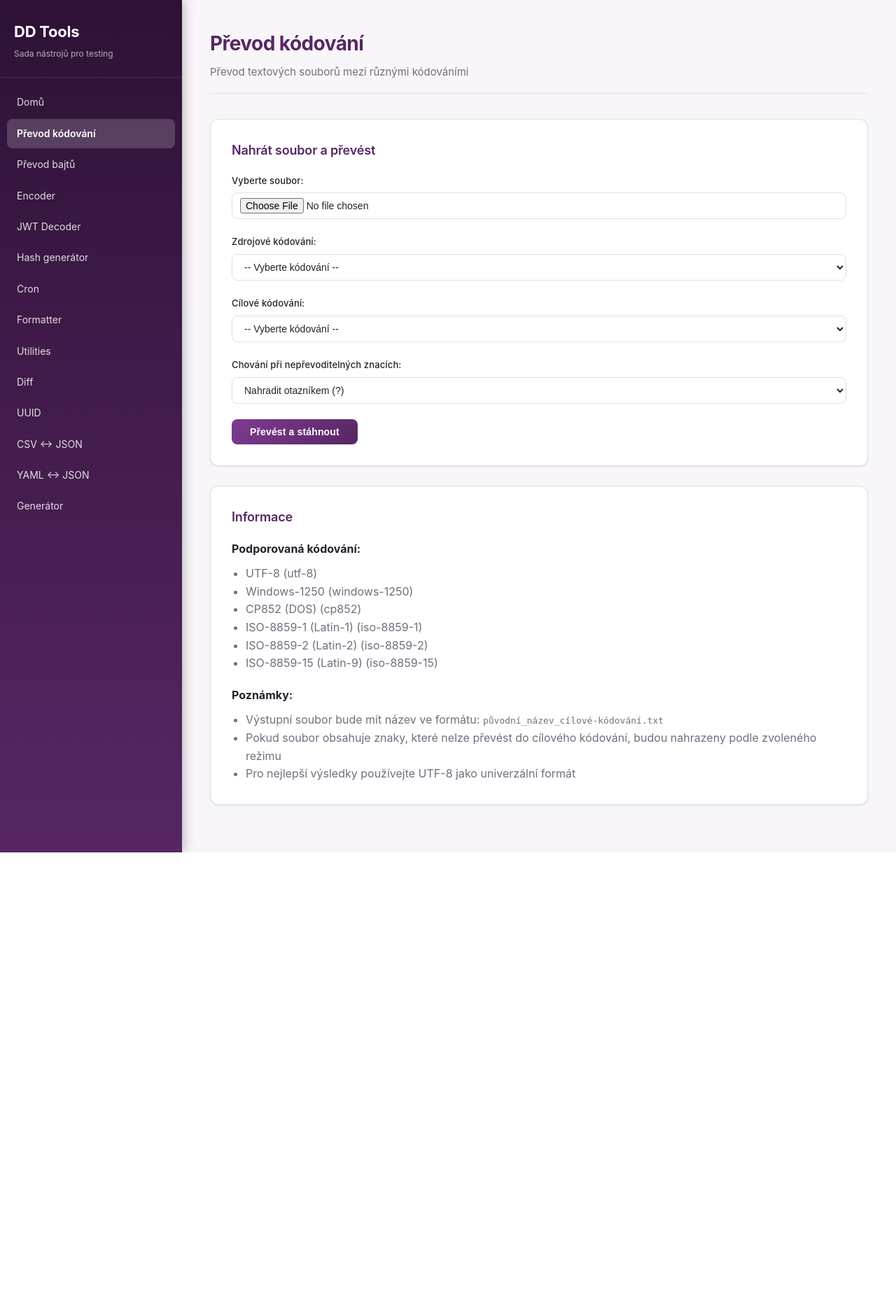
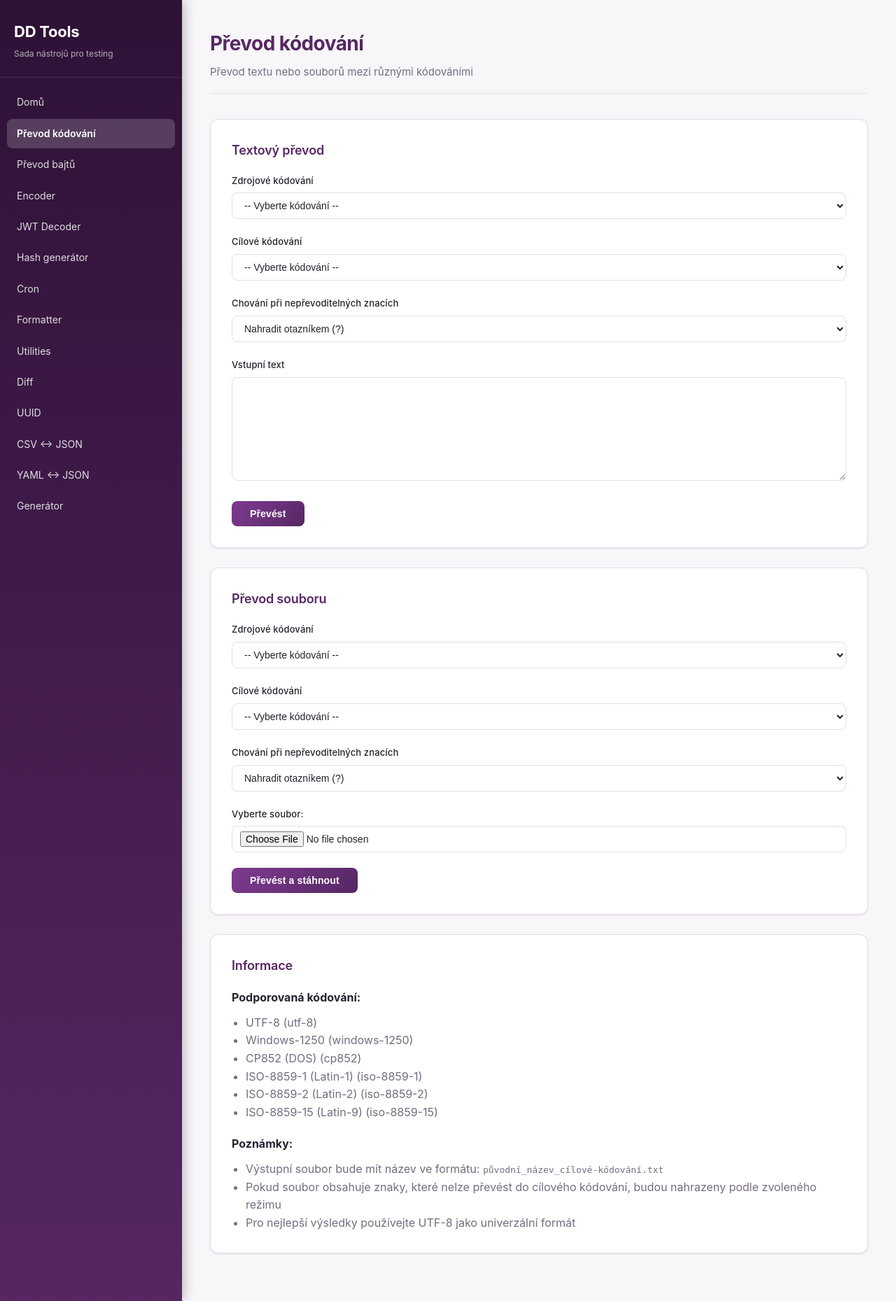
Before and after one commit to Tupoun/dd-tools, a Flask app: page /encoding in a window 1280 px wide. Shown: the whole page at 70% size. Before the commit the page ends 1218 px from the top, so only its background shows below. Run offline with Flask 3, Linux system fonts and the light colour scheme; parts of the project's set-up code (start-up, migrations or seed data) failed here and were passed over.

Commit message:
feat: add text mode to encoding converter + dark mode support (#8)
- New convert_text() in libs/encoding_converter.py for string-to-string conversion
- /encoding route now handles POST for text mode, renders result inline
- encoding.html refactored: Jinja2 macro for shared encoding controls, text mode card first, file download card second
- style.css: added @media (prefers-color-scheme: dark) with full variable overrides

Co-authored-by: Claude Sonnet 4.6 <noreply@anthropic.com>

```diff
--- a/app.py
+++ b/app.py
@@ -111,14 +111,35 @@ def index():
     return render_template('index.html', tools=TOOLS)
 
 
-@app.route('/encoding')
+@app.route('/encoding', methods=['GET', 'POST'])
 def encoding_converter_page():
     """Stránka pro převod kódování"""
     encodings = encoding_converter.get_encodings()
     error_modes = encoding_converter.get_error_modes()
+    result = None
+    form_data = {}
+
+    if request.method == 'POST':
+        source_encoding = request.form.get('source_encoding')
+        target_encoding = request.form.get('target_encoding')
+        error_mode = request.form.get('error_mode', 'replace')
+        text = request.form.get('text_input', '')
+        form_data = {
+            'source_encoding': source_encoding,
+            'target_encoding': target_encoding,
+            'error_mode': error_mode,
+            'text_input': text,
+        }
+        output, error = encoding_converter.convert_text(
+            text, source_encoding, target_encoding, error_mode
+        )
+        result = {'output': output, 'error': error}
+
     return render_template('encoding.html',
                            encodings=encodings,
                            error_modes=error_modes,
+                           result=result,
+                           form_data=form_data,
                            tools=TOOLS)
 
 
--- a/libs/encoding_converter.py
+++ b/libs/encoding_converter.py
@@ -58,6 +58,23 @@ def convert_content(content, source_encoding, target_encoding, error_mode='repla
         return None, f"Neočekávaná chyba: {str(e)}"
 
 
+def convert_text(text, source_encoding, target_encoding, error_mode='replace'):
+    """
+    Převede text zadaný jako řetězec mezi kódováními.
+    Vrací (výsledný řetězec, chybová zpráva nebo None).
+    """
+    try:
+        encoded = text.encode(source_encoding, errors=error_mode)
+        result = encoded.decode(target_encoding, errors=error_mode)
+        return result, None
+    except UnicodeEncodeError:
+        return None, f"Chyba při enkódování: Zdrojové kódování '{source_encoding}' neodpovídá vstupnímu textu."
+    except UnicodeDecodeError:
+        return None, f"Chyba při dekódování: Výsledek nelze interpretovat jako '{target_encoding}'."
+    except Exception as e:
+        return None, f"Neočekávaná chyba: {str(e)}"
+
+
 def generate_output_filename(original_filename, target_encoding):
     """
     Vytvoří název výstupního souboru
--- a/templates/encoding.html
+++ b/templates/encoding.html
@@ -1,49 +1,74 @@
 {% extends "base.html" %}
+
+{% macro encoding_controls(fd={}) %}
+<div class="form-group">
+    <label class="form-label">Zdrojové kódování</label>
+    <select name="source_encoding" class="form-control" required>
+        <option value="">-- Vyberte kódování --</option>
+        {% for code, name in encodings %}
+        <option value="{{ code }}" {% if fd.get('source_encoding') == code %}selected{% endif %}>{{ name }}</option>
+        {% endfor %}
+    </select>
+</div>
+<div class="form-group">
+    <label class="form-label">Cílové kódování</label>
+    <select name="target_encoding" class="form-control" required>
+        <option value="">-- Vyberte kódování --</option>
+        {% for code, name in encodings %}
+        <option value="{{ code }}" {% if fd.get('target_encoding') == code %}selected{% endif %}>{{ name }}</option>
+        {% endfor %}
+    </select>
+</div>
+<div class="form-group">
+    <label class="form-label">Chování při nepřevoditelných znacích</label>
+    <select name="error_mode" class="form-control">
+        {% for mode, description in error_modes %}
+        <option value="{{ mode }}" {% if fd.get('error_mode', 'replace') == mode %}selected{% endif %}>{{ description }}</option>
+        {% endfor %}
+    </select>
+</div>
+{% endmacro %}
 
 {% block title %}Převod kódování - {{ app_name }}{% endblock %}
 
 {% block content %}
 <div class="page-header">
     <h2>Převod kódování</h2>
-    <p>Převod textových souborů mezi různými kódováními</p>
+    <p>Převod textu nebo souborů mezi různými kódováními</p>
 </div>
 
 <div class="card">
-    <h3>Nahrát soubor a převést</h3>
+    <h3>Textový převod</h3>
+
+    <form method="POST" action="{{ url_for('encoding_converter_page') }}">
+        {{ encoding_controls(form_data) }}
+
+        <div class="form-group">
+            <label class="form-label">Vstupní text</label>
+            <textarea name="text_input" class="form-control" rows="8">{{ form_data.get('text_input', '') }}</textarea>
+        </div>
+
+        <button type="submit" class="btn btn-primary">Převést</button>
+    </form>
+
+    {% if result %}
+        {% if result.error %}
+        <div class="alert alert-error" style="margin-top: 16px;">{{ result.error }}</div>
+        {% else %}
+        <pre class="result-pre">{{ result.output }}</pre>
+        {% endif %}
+    {% endif %}
+</div>
+
+<div class="card">
+    <h3>Převod souboru</h3>
 
     <form action="{{ url_for('encoding_convert') }}" method="POST" enctype="multipart/form-data">
+        {{ encoding_controls() }}
+
         <div class="form-group">
             <label for="file" class="form-label">Vyberte soubor:</label>
             <input type="file" id="file" name="file" class="form-control" accept=".txt,.csv,.log" required>
-        </div>
-
-        <div class="form-group">
-            <label for="source_encoding" class="form-label">Zdrojové kódování:</label>
-            <select id="source_encoding" name="source_encoding" class="form-control" required>
-                <option value="">-- Vyberte kódování --</option>
-                {% for code, name in encodings %}
-                <option value="{{ code }}">{{ name }}</option>
-                {% endfor %}
-            </select>
-        </div>
-
-        <div class="form-group">
-            <label for="target_encoding" class="form-label">Cílové kódování:</label>
-            <select id="target_encoding" name="target_encoding" class="form-control" required>
-                <option value="">-- Vyberte kódování --</option>
-                {% for code, name in encodings %}
-                <option value="{{ code }}">{{ name }}</option>
-                {% endfor %}
-            </select>
-        </div>
-
-        <div class="form-group">
-            <label for="error_mode" class="form-label">Chování při nepřevoditelných znacích:</label>
-            <select id="error_mode" name="error_mode" class="form-control">
-                {% for mode, description in error_modes %}
-                <option value="{{ mode }}" {% if mode == 'replace' %}selected{% endif %}>{{ description }}</option>
-                {% endfor %}
-            </select>
         </div>
 
         <button type="submit" class="btn btn-primary">Převést a stáhnout</button>
```
Also changed, not shown: static/style.css (+41 -0 lines).
